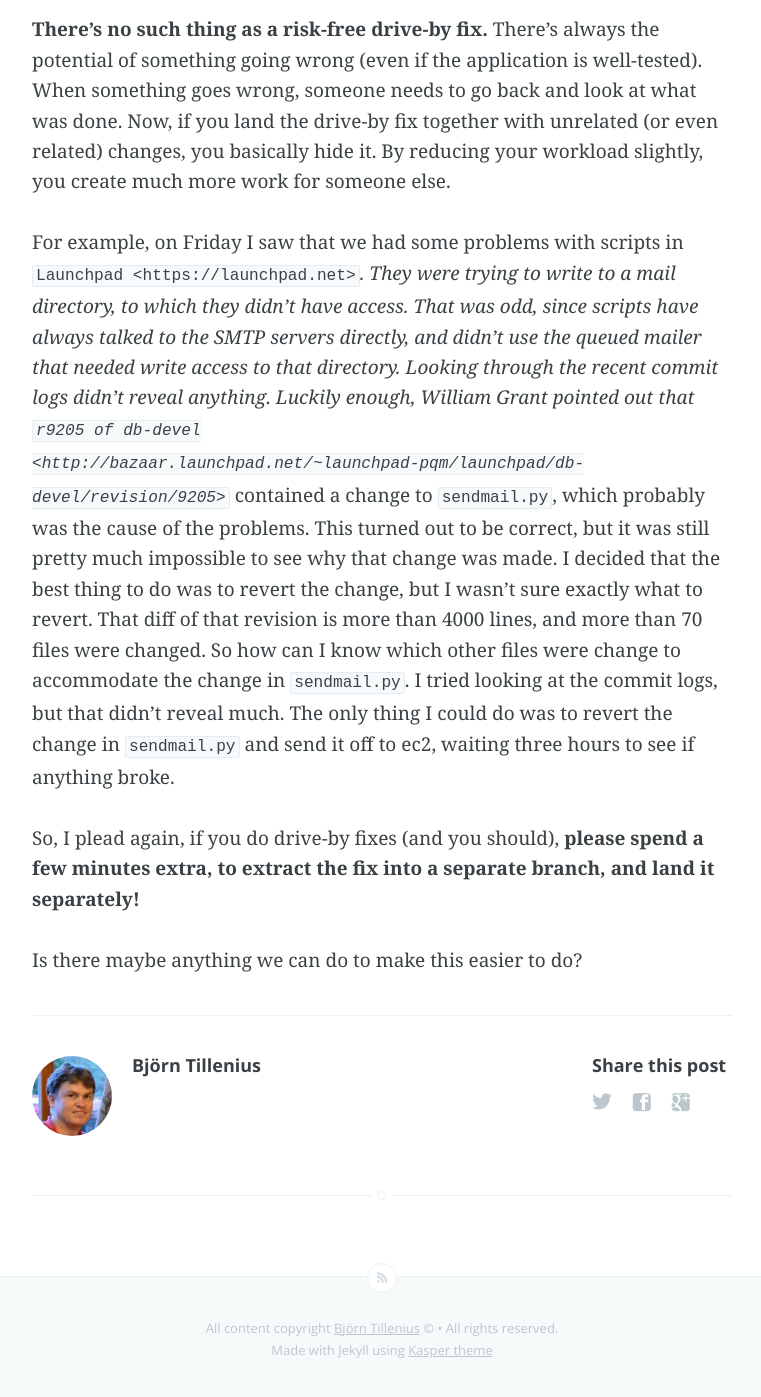
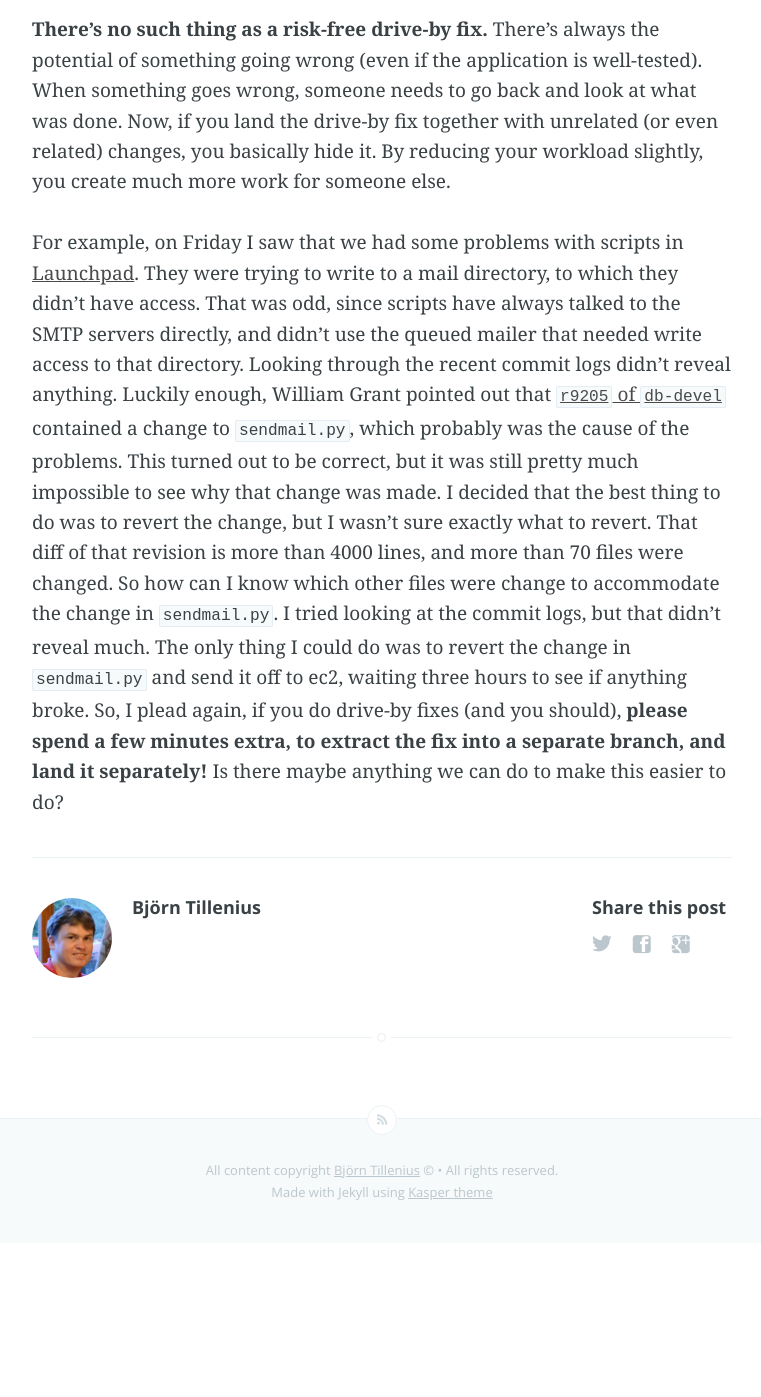
Before and after one commit to bjornt/bjornt.github.io, a Jekyll site: the page built from _posts/2010-05-03-problems-with-drive-by-fixes.markdown, in a window 1280 px wide and 1400 px high, scrolled down 578 px. Shown: the top 1397 px of the window, without its empty margins (258-1019 px from the left). Built offline with Jekyll 4.4.1, drawn with Linux system fonts in a browser that asks for light colours; Markdown is read by kramdown in place of the engine named in the settings; after the commit the page ends 1821 px from its top, so only the background shows below that; part of the change alters nothing that is shown.

Commit message:
Fix post formatting.

```diff
--- a/_posts/2010-05-03-problems-with-drive-by-fixes.markdown
+++ b/_posts/2010-05-03-problems-with-drive-by-fixes.markdown
@@ -27,13 +27,12 @@ unrelated (or even related) changes, you basically hide it. By reducing
 your workload slightly, you create much more work for someone else.
 
 For example, on Friday I saw that we had some problems with scripts in
-`Launchpad <https://launchpad.net>`_. They were trying to write to a mail directory, to which they
-didn't have access. That was odd, since scripts have always talked to
-the SMTP servers directly, and didn't use the queued mailer that needed
-write access to that directory. Looking through the recent commit logs
-didn't reveal anything. Luckily enough, William Grant pointed out that
-`r9205 of db-devel
-<http://bazaar.launchpad.net/~launchpad-pqm/launchpad/db-devel/revision/9205>`_
+[Launchpad](https://launchpad.net). They were trying to write to a mail
+directory, to which they didn't have access. That was odd, since scripts have
+always talked to the SMTP servers directly, and didn't use the queued mailer
+that needed write access to that directory. Looking through the recent commit
+logs didn't reveal anything. Luckily enough, William Grant pointed out that
+[`r9205` of `db-devel`](http://bazaar.launchpad.net/~launchpad-pqm/launchpad/db-devel/revision/9205)
 contained a change to `sendmail.py`, which probably was the cause of the
 problems. This turned out to be correct, but it was still pretty much
 impossible to see why that change was made. I decided that the best thing
@@ -44,9 +43,5 @@ change to accommodate the change in `sendmail.py`. I tried looking at
 the commit logs, but that didn't reveal much. The only thing I could do
 was to revert the change in `sendmail.py` and send it off to ec2,
 waiting three hours to see if anything broke.
-
-So, I plead again, if you do drive-by fixes (and you should), **please
-spend a few minutes extra, to extract the fix into a separate branch,
-and land it separately!**
-
+So, I plead again, if you do drive-by fixes (and you should), **please spend a few minutes extra, to extract the fix into a separate branch, and land it separately!**
 Is there maybe anything we can do to make this easier to do?
```
Also changed, not shown: 1 other file.
